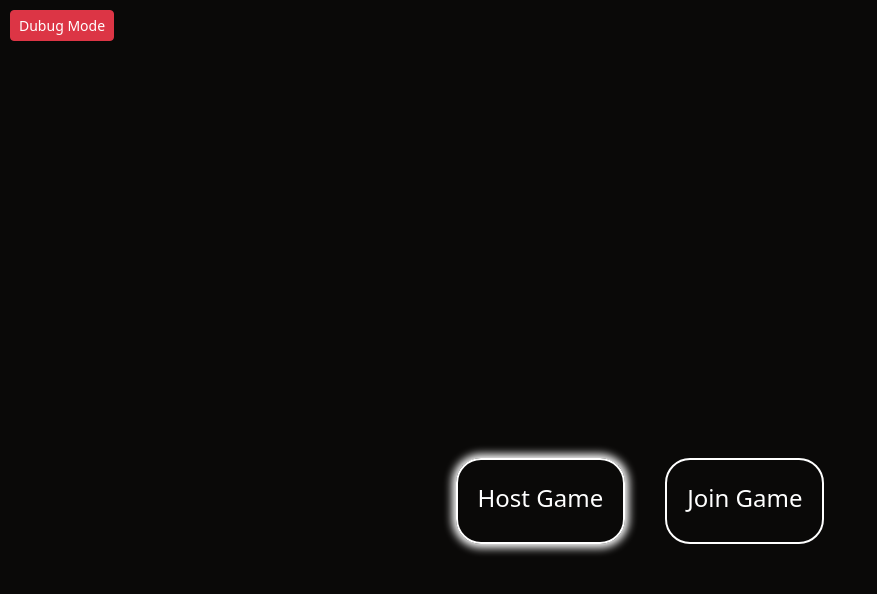
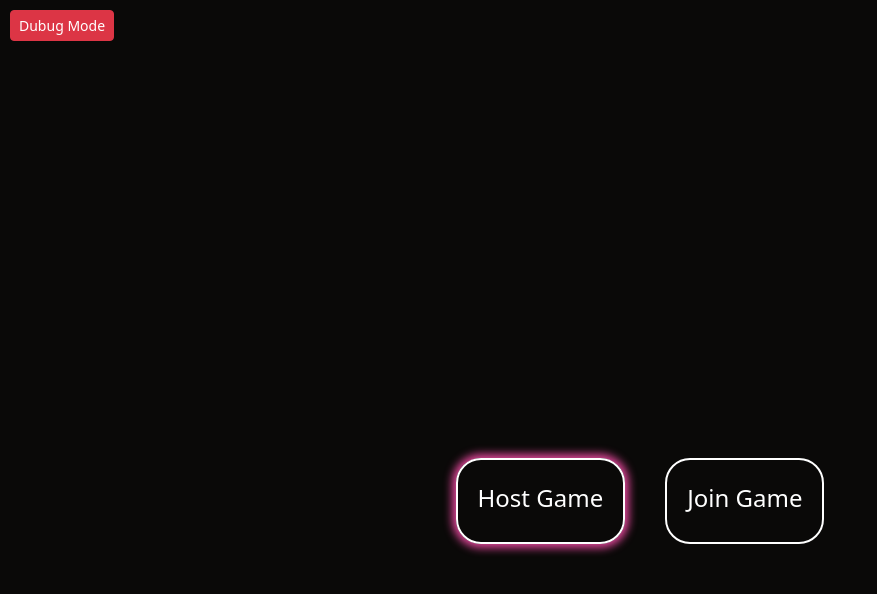
Before and after one commit to Blake14/WordsIsFun, a React (Create React App) app in the folder client/: page / in a window 1280 px wide. In both pictures the pointer is over the element "Host Game". Shown: the top 594 px of the page, without its empty margins (0-877 px from the left). Built offline with nearby package versions, Linux system fonts and the light colour scheme.

Commit message:
style: hover hex code change

```diff
--- a/client/src/styles/hovers.css
+++ b/client/src/styles/hovers.css
@@ -1,3 +1,3 @@
 .hover-box-shadow-1:hover {
-  box-shadow: 0px 0px 8px 4px white;
+  box-shadow: 0px 0px 8px 4px #DF4698;
 }
```
